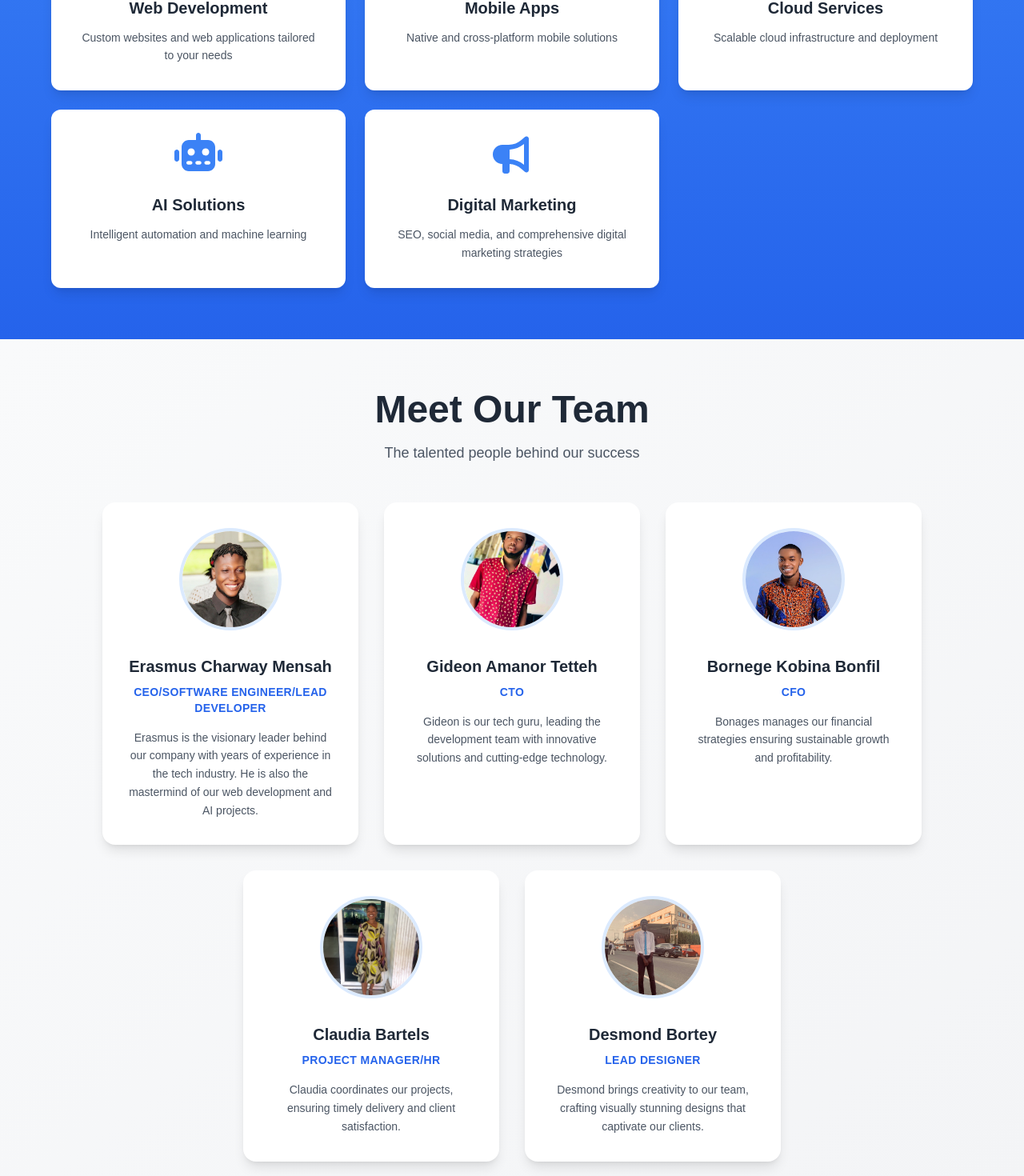
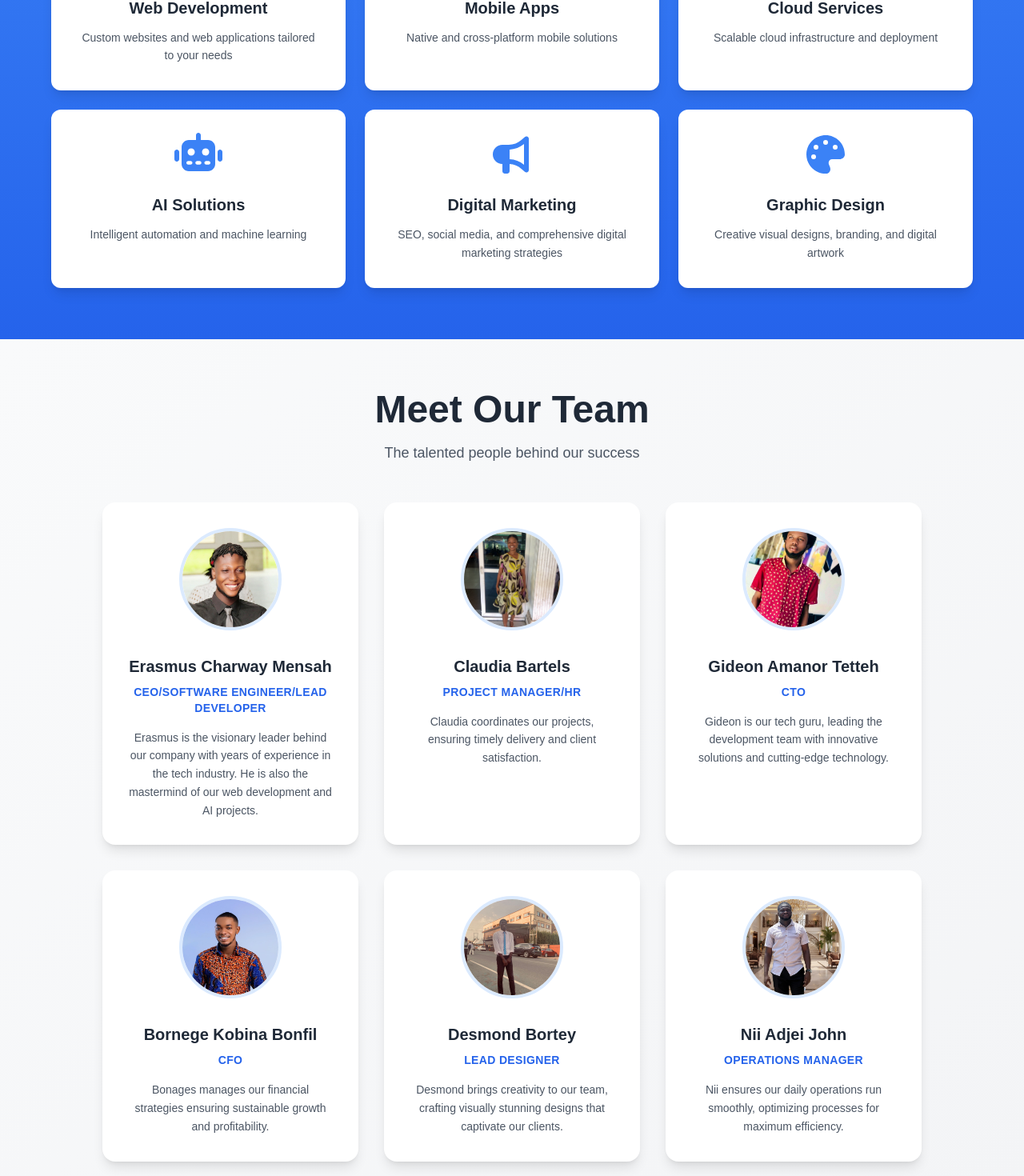
Before and after one commit to ErasmusBill/klumus-Tech-website, a Vue app: page / in a window 1280 px wide. Shown: the part 2590-4060 px from the top of the page at 80% size. Built offline with nearby package versions, Linux system fonts and the light colour scheme.

Commit message:
added operational manager to it

```diff
--- a/src/components/ServicesComponent.vue
+++ b/src/components/ServicesComponent.vue
@@ -1,5 +1,5 @@
 <script setup>
-import { faCode, faMobileAlt, faCloud, faRobot, faBullhorn } from '@fortawesome/free-solid-svg-icons'
+import { faCode, faMobileAlt, faCloud, faRobot, faBullhorn, faPalette } from '@fortawesome/free-solid-svg-icons'
 
 const services = [
   {
@@ -26,6 +26,11 @@ const services = [
     name: "Digital Marketing",
     icon: faBullhorn,
     description: "SEO, social media, and comprehensive digital marketing strategies"
+  },
+  {
+    name: "Graphic Design",
+    icon: faPalette,
+    description: "Creative visual designs, branding, and digital artwork"
   }
 ]
 </script>
--- a/src/components/TeamComponent.vue
+++ b/src/components/TeamComponent.vue
@@ -5,6 +5,7 @@ import gideon1 from '@/assets/gideon1.jpg'
 import khelly from '@/assets/khelly.jpg'
 import desmond3 from '@/assets/desmond3.JPG'
 import claudia from '@/assets/claudia.jpg'
+import nii from '@/assets/nii.png'
 
 const teamMembers = [
   {
@@ -12,6 +13,12 @@ const teamMembers = [
     role: "CEO/Software Engineer/Lead Developer",
     photo: "khelly",
     bio: "Erasmus is the visionary leader behind our company with years of experience in the tech industry. He is also the mastermind of our web development and AI projects."
+  },
+  {
+    name: "Claudia Bartels",
+    role: "Project Manager/HR",
+    photo: "claudia",
+    bio: "Claudia coordinates our projects, ensuring timely delivery and client satisfaction."
   },
   {
     name: "Gideon Amanor Tetteh",
@@ -26,21 +33,20 @@ const teamMembers = [
     bio: "Bonages manages our financial strategies ensuring sustainable growth and profitability."
   },
   {
-    name: "Claudia Bartels",
-    role: "Project Manager/HR",
-    photo: "claudia",
-    bio: "Claudia coordinates our projects, ensuring timely delivery and client satisfaction."
-  },
-  {
     name: "Desmond Bortey",
     role: "Lead Designer",
     photo: "desmond3",
     bio: "Desmond brings creativity to our team, crafting visually stunning designs that captivate our clients."
+  },{
+    name: "Nii Adjei John",
+    role: "Operations Manager",
+    photo: "nii",
+    bio: "Nii ensures our daily operations run smoothly, optimizing processes for maximum efficiency."
   }
 ]
 
 const getPhotoSrc = (photo) => {
-  const photoMap = { jibril, gideon1, khelly, claudia,desmond3 }
+  const photoMap = { jibril, gideon1, khelly, claudia,desmond3,nii }
   return photoMap[photo] || photo
 }
 </script>
```
Also changed, not shown: src/assets/nii.png (added).
